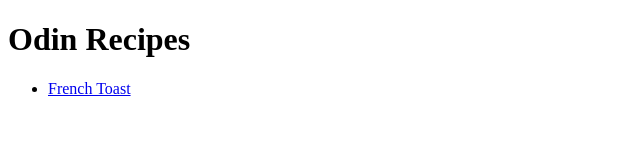
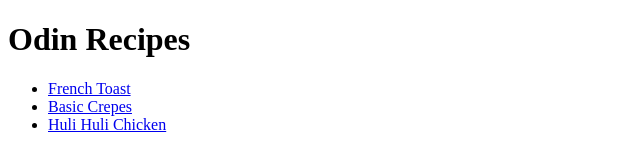
Before and after one commit to OmeedKhan/odin-recipes, a plain HTML site: page index.html in a window 1280 px wide. Shown: the whole page, without its empty margins (0-640 px from the left). Drawn offline with Linux system fonts and the light colour scheme.

Commit message:
Add links to all 3 recipe pages

```diff
--- a/index.html
+++ b/index.html
@@ -10,6 +10,8 @@
     <h1>Odin Recipes</h1>
     <ul>
         <li><a href="recipes/french-toast.html">French Toast</a></li>
+        <li><a href="recipes/basic-crepes.html">Basic Crepes</a></li>
+        <li><a href="recipes/huli-huli-chicken.html">Huli Huli Chicken</a> </li>
     </ul>
 
 </body>
```
